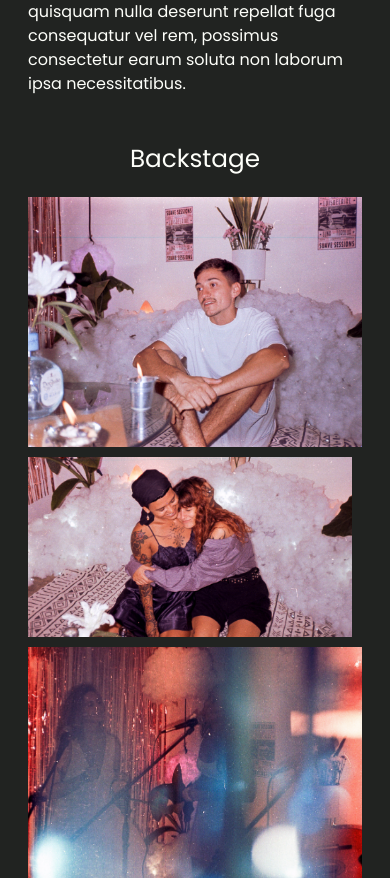
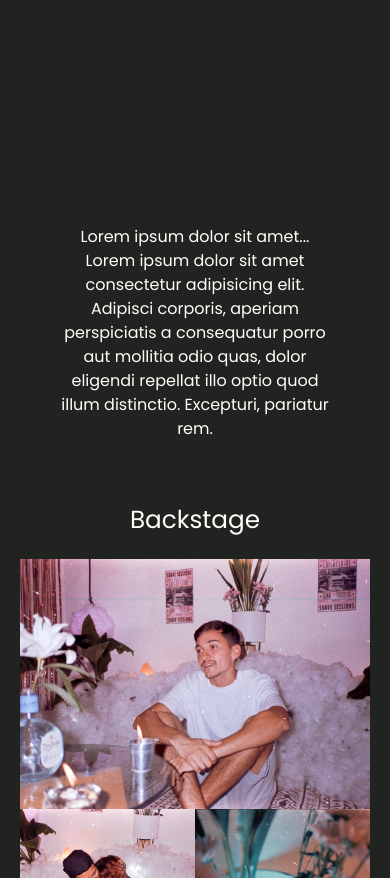
Before and after one commit to JoacoPuertas/suave-produc, a React (Vite) app: page / in a window 390 px wide. Shown: the part 1122-2000 px from the top of the page. Built offline with nearby package versions, Linux system fonts and the light colour scheme; a web font is replaced by a local one.

Commit message:
Home casi terminado para mobile, faltan detalles de padding y margin

```diff
--- a/package.json
+++ b/package.json
@@ -10,11 +10,13 @@
     "preview": "vite preview"
   },
   "dependencies": {
+    "@justinribeiro/lite-youtube": "^1.5.0",
     "bootstrap": "^5.3.3",
     "react": "^18.3.1",
     "react-bootstrap": "^2.10.4",
     "react-dom": "^18.3.1",
-    "react-icons": "^5.3.0"
+    "react-icons": "^5.3.0",
+    "react-responsive-gallery": "^4.0.0"
   },
   "devDependencies": {
     "@eslint/js": "^9.9.0",
--- a/src/App.css
+++ b/src/App.css
@@ -26,3 +26,7 @@
 .session h2 {
   text-align: center;
 }
+
+.backstage {
+  background-color: #212321;
+}
--- a/src/App.jsx
+++ b/src/App.jsx
@@ -4,17 +4,7 @@ import Footer from './components/Footer';
 import Backstage from './components/Backstage';
 import 'bootstrap/dist/css/bootstrap.min.css';
 import './App.css';
-
-// Imágenes importadas
-import Suave0 from './assets/Fotos/Suave0.jpg';
-import Suave1 from './assets/Fotos/Suave1.jpg';
-import Suave2 from './assets/Fotos/Suave2.jpg';
-import Suave3 from './assets/Fotos/Suave3.jpg';
-import Suave4 from './assets/Fotos/Suave4.jpg';
-import Suave5 from './assets/Fotos/Suave5.jpg';
-import Suave6 from './assets/Fotos/Suave6.jpg';
-import Suave7 from './assets/Fotos/Suave7.jpg';
-import Suave8 from './assets/Fotos/Suave8.jpg';
+import '@justinribeiro/lite-youtube';
 
 function App() {
   const sections = [
@@ -24,34 +14,27 @@ function App() {
     { name: 'Contact', link: '#Contact' },
   ];
 
-  // Pasamos las imágenes importadas
-  const photos = [
-    Suave0,
-    Suave1,
-    Suave2,
-    Suave3,
-    Suave4,
-    Suave5,
-    Suave6,
-    Suave7,
-    Suave8
-  ];
-
   return (
     <div className="App">
       <main className="main-section">
         <Navegator />
       </main>
-      <section className='session p-3 '>
-        <h2 className='text-center mb-3 mb-lg-4'>Sessions</h2>
-        <div className="container">
-          <lite-youtube videoid="710bxzd_wY"></lite-youtube>
-          <p className='fs-6 fs-lg-6'>Lorem ipsum dolor sit amet... Lorem ipsum dolor sit amet consectetur adipisicing elit. Adipisci corporis, aperiam perspiciatis a consequatur porro aut mollitia odio quas, dolor eligendi repellat illo optio quod illum distinctio. Excepturi, pariatur rem. Lorem ipsum dolor sit amet consectetur adipisicing elit. Adipisci nihil nostrum ipsum commodi dignissimos quisquam nulla deserunt repellat fuga consequatur vel rem, possimus consectetur earum soluta non laborum ipsa necessitatibus.</p>
+
+      <section className='session px-5 py-3'>
+        <h2 className='text-center my-5 mb-lg-4'>Sessions</h2>
+        <div className="container text-center">
+          <div className="ratio mx-auto" style={{ height: '40vh', maxWidth: '100%' }}>
+            <lite-youtube videoid="Rzf5Cd-XRzU"></lite-youtube>
+          </div>
+          <p className='fs-6 mt-4'>
+            Lorem ipsum dolor sit amet... Lorem ipsum dolor sit amet consectetur adipisicing elit. Adipisci corporis, aperiam perspiciatis a consequatur porro aut mollitia odio quas, dolor eligendi repellat illo optio quod illum distinctio. Excepturi, pariatur rem.
+          </p>
         </div>
       </section>
 
-      {/* Componente Backstage con 5 fotos */}
-      <Backstage photos={photos} photoCount={4} />
+      <section className='backstage p-3 p-md-5'>
+        <Backstage />
+      </section>
 
       <footer>
         <Footer sections={sections} />
--- a/src/components/Backstage.css
+++ b/src/components/Backstage.css
@@ -1,114 +1,33 @@
 .backstage {
     background-color: #212321;
     color: #fefffa;
-}
-
-.gallery-grid {
-    display: grid;
-    gap: 10px;
-    grid-template-columns: repeat(auto-fill, minmax(200px, 1fr)); /* Ajusta el tamaño de las columnas */
   }
 
   .gallery-item {
     background-size: cover;
     background-position: center;
     background-repeat: no-repeat;
+    height: 150px;
   }
 
-/* Estilo collage para mobile (5 imágenes) */
-@media screen and (max-width: 768px) {
-    .gallery-item-0 {
-        grid-column: span 2;
-        grid-row: span 2;
-        height: 250px;
+  .gallery-item-large {
+    height: 250px; /* Ocupar dos filas */
   }
 
-    .gallery-item-1,
-    .gallery-item-2 {
-        height: 180px;
+  .gallery-item-half {
+    height: 200px; /* La mitad de la imagen grande */
   }
 
-    .gallery-item-3,
-    .gallery-item-4 {
-        grid-column: span 2;
-        height: 250px;
-    }
-}
-
-/* Estilo collage para tablet (6 imágenes) */
-@media screen and (min-width: 769px) and (max-width: 1024px) {
-    .gallery-grid {
-        grid-template-columns: repeat(3, 1fr);
-    }
-
-    .gallery-item-0 {
-        grid-column: span 2;
+  @media (min-width: 1025px) {
+    .gallery-item {
         height: 200px;
     }
 
-    .gallery-item-1,
-    .gallery-item-2 {
-        height: 150px;
+    .gallery-item-large {
+      height: 400px; /* Ajuste para desktop */
     }
 
-    .gallery-item-3 {
-        grid-column: span 3;
-        height: 250px;
-    }
-
-    .gallery-item-4,
-    .gallery-item-5 {
-        height: 180px;
+    .gallery-item-half {
+      height: 200px; /* Ajuste para que las dos imágenes juntas ocupen el mismo alto que la imagen grande */
     }
   }
-
-/* Estilo collage para desktop (9 imágenes) */
-@media screen and (min-width: 1025px) {
-    .gallery-grid {
-        grid-template-columns: repeat(12, 1fr); /* 12 columnas */
-    }
-
-    /* Primer conjunto de filas: foto grande a la izquierda, dos fotos chicas a la derecha */
-    .gallery-item-0 {
-        grid-column: span 8;
-        grid-row: span 2;
-        height: 400px;
-    }
-
-    .gallery-item-1,
-    .gallery-item-2 {
-        grid-column: span 4;
-        grid-row: span 1;
-        height: 195px;
-    }
-
-    .gallery-item-3,
-    .gallery-item-4 {
-        grid-column: span 4;
-        grid-row-start: 3;
-        height: 195px;
-    }
-
-    /* Segundo conjunto de filas (espejado): dos fotos chicas a la izquierda, foto grande a la derecha */
-    .gallery-item-5 {
-        grid-column: span 8;
-        grid-row: span 2;
-        height: 400px;
-        grid-column-start: 5; /* La imagen grande empieza desde la columna 5 (a la derecha) */
-    }
-
-    .gallery-item-6,
-    .gallery-item-7 {
-        grid-column: span 4;
-        grid-row: span 1;
-        height: 195px;
-        grid-row-start: 3;
-    }
-
-    .gallery-item-8 {
-        grid-column: span 4;
-        grid-row: span 1;
-        height: 195px;
-        grid-row-start: 4;
-    }
-}
--- a/src/components/Backstage.jsx
+++ b/src/components/Backstage.jsx
@@ -1,4 +1,5 @@
-import React, { useState, useEffect } from 'react';
+import React from 'react';
+import { Container, Row, Col } from 'react-bootstrap';
 import './Backstage.css';
 
 // Importamos las imágenes
@@ -10,49 +11,33 @@ import Suave4 from '../assets/Fotos/Suave4.jpg';
 import Suave5 from '../assets/Fotos/Suave5.jpg';
 import Suave6 from '../assets/Fotos/Suave6.jpg';
 import Suave7 from '../assets/Fotos/Suave7.jpg';
-import Suave8 from '../assets/Fotos/Suave8.jpg';
 
-function Backstage({ photos }) {
-  const [photoCount, setPhotoCount] = useState(4);
+function Backstage() {
+  return (
+    <Container fluid className="backstage p-3">
+      <h2 className='text-center mb-4'>Backstage</h2>
+      <Row>
+        {/* Imagen principal que ocupa dos filas */}
+        <Col xs={12} md={4} className="gallery-item gallery-item-large" style={{ backgroundImage: `url(${Suave0})` }}></Col>
 
-  useEffect(() => {
-    // Función que ajusta el número de fotos según el ancho de la pantalla
-    const updatePhotoCount = () => {
-      const screenWidth = window.innerWidth;
-      if (screenWidth <= 768) {
-        setPhotoCount(4); // Muestra 4 fotos en mobile
-      } else if (screenWidth <= 1024) {
-        setPhotoCount(6); // Muestra 6 fotos en tablet
-      } else {
-        setPhotoCount(9); // Muestra 9 fotos en desktop
-      }
-    };
-
-    // Llamamos a la función al cargar la página y al redimensionar
-    updatePhotoCount();
-    window.addEventListener('resize', updatePhotoCount);
-
-    // Limpieza del event listener cuando el componente se desmonta
-    return () => window.removeEventListener('resize', updatePhotoCount);
-  }, []);
-
-  const selectedPhotos = photos.slice(0, photoCount);
-
-  return (
-    <section className='backstage p-3'>
-      <h2 className='text-center mb-4'>Backstage</h2>
-      <div className="container gallery-grid">
-        {selectedPhotos.map((photo, index) => (
-          <div key={index} className={`gallery-item gallery-item-${index}`} style={{ backgroundImage: `url(${photo})` }}>
-          </div>
-        ))}
-      </div>
-    </section>
+        {/* Columna que contiene las dos imágenes a la derecha de la principal */}
+        <Col xs={12} md={4}>
+          <Row>
+            <Col xs={6} className="gallery-item gallery-item-half" style={{ backgroundImage: `url(${Suave1})` }}></Col>
+            <Col xs={6} className="gallery-item gallery-item-half" style={{ backgroundImage: `url(${Suave2})` }}></Col>
+          </Row>
+        </Col>
+        <Col xs={12} md={4} className="gallery-item gallery-item-large" style={{ backgroundImage: `url(${Suave3})` }}></Col>
+      </Row>
+      {/* Poner solo cuando estan en desktop => */}
+      {/* <Row>
+        <Col xs={6} md={3} className="gallery-item" style={{ backgroundImage: `url(${Suave4})` }}></Col>
+        <Col xs={6} md={3} className="gallery-item" style={{ backgroundImage: `url(${Suave5})` }}></Col>
+        <Col xs={6} md={3} className="gallery-item" style={{ backgroundImage: `url(${Suave6})` }}></Col>
+        <Col xs={6} md={3} className="gallery-item" style={{ backgroundImage: `url(${Suave7})` }}></Col>
+      </Row> */}
+    </Container>
   );
 }
 
-// Exportamos el array de fotos para que el componente principal lo utilice
-const photos = [Suave0, Suave1, Suave2, Suave3, Suave4, Suave5, Suave6, Suave7, Suave8];
-export { photos };
-
 export default Backstage;
--- a/src/components/Nav.jsx
+++ b/src/components/Nav.jsx
@@ -10,12 +10,12 @@ function Navegator() {
 
   useEffect(() => {
     const handleScroll = () => {
-      const mainSection = document.querySelector('main'); // Asegúrate de que haya una sección 'main'
+      const mainSection = document.querySelector('main');
       const mainOffset = mainSection.offsetTop; // La distancia de la sección main desde la parte superior
       const scrollPos = window.scrollY;
-      const triggerOffset = mainOffset + (window.innerHeight ); // Ajuste para cuando "casi" no se vea
+      const triggerOffset = mainOffset + (window.innerHeight ); // Donde se esconde el nav
 
-      // Si el scroll es mayor que el valor ajustado, deja de estar fixed
+
       if (scrollPos >= triggerOffset) {
         setIsFixed(false);
       } else {
```
Also changed, not shown: src/components/LiteYouTubeEmbed.jsx (added, +28 -0 lines), src/components/LiteYoutubeEmbed.css (added), 1 other file (tests, documents, lock files or other folders). Lines whose indentation alone changed are shown as unchanged.
